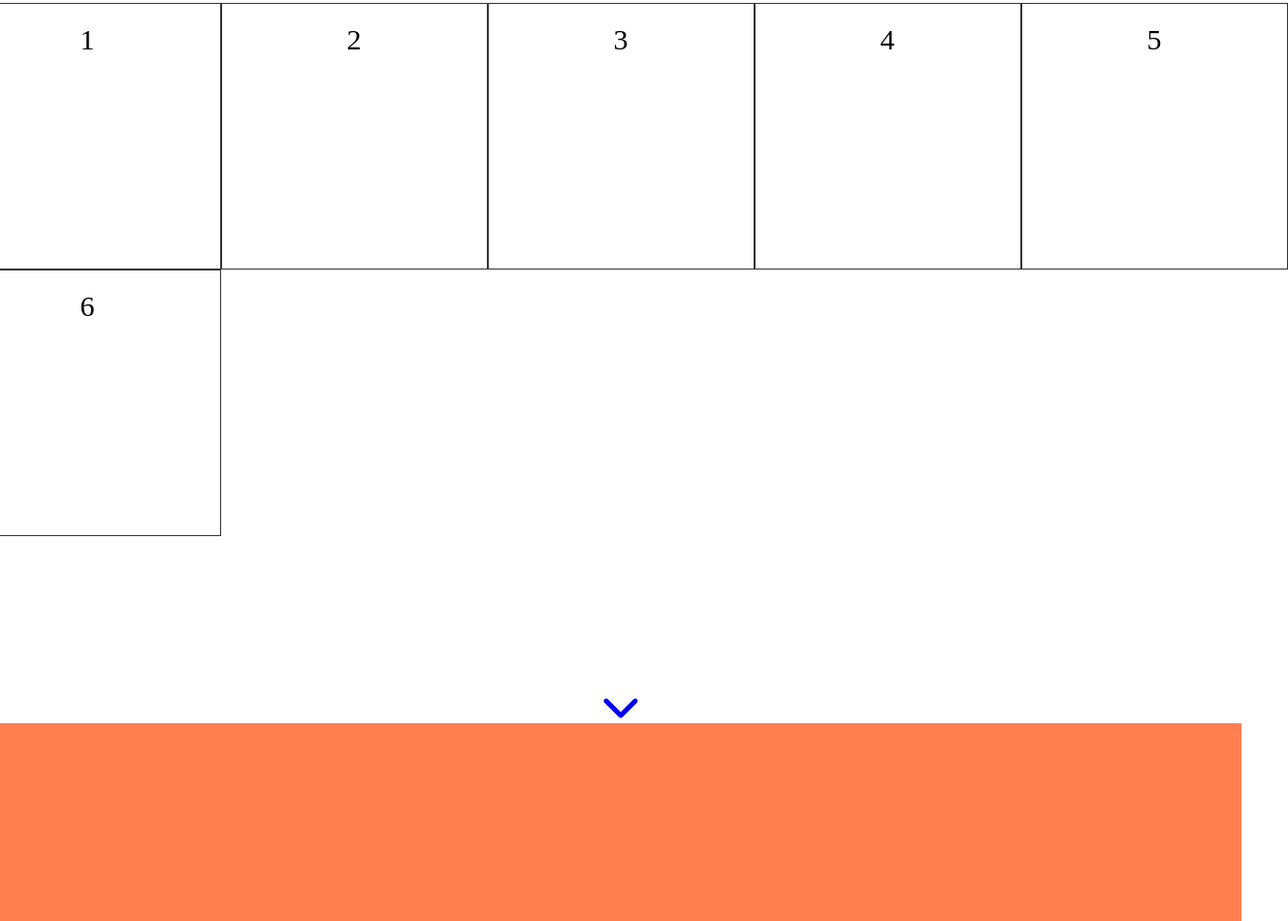
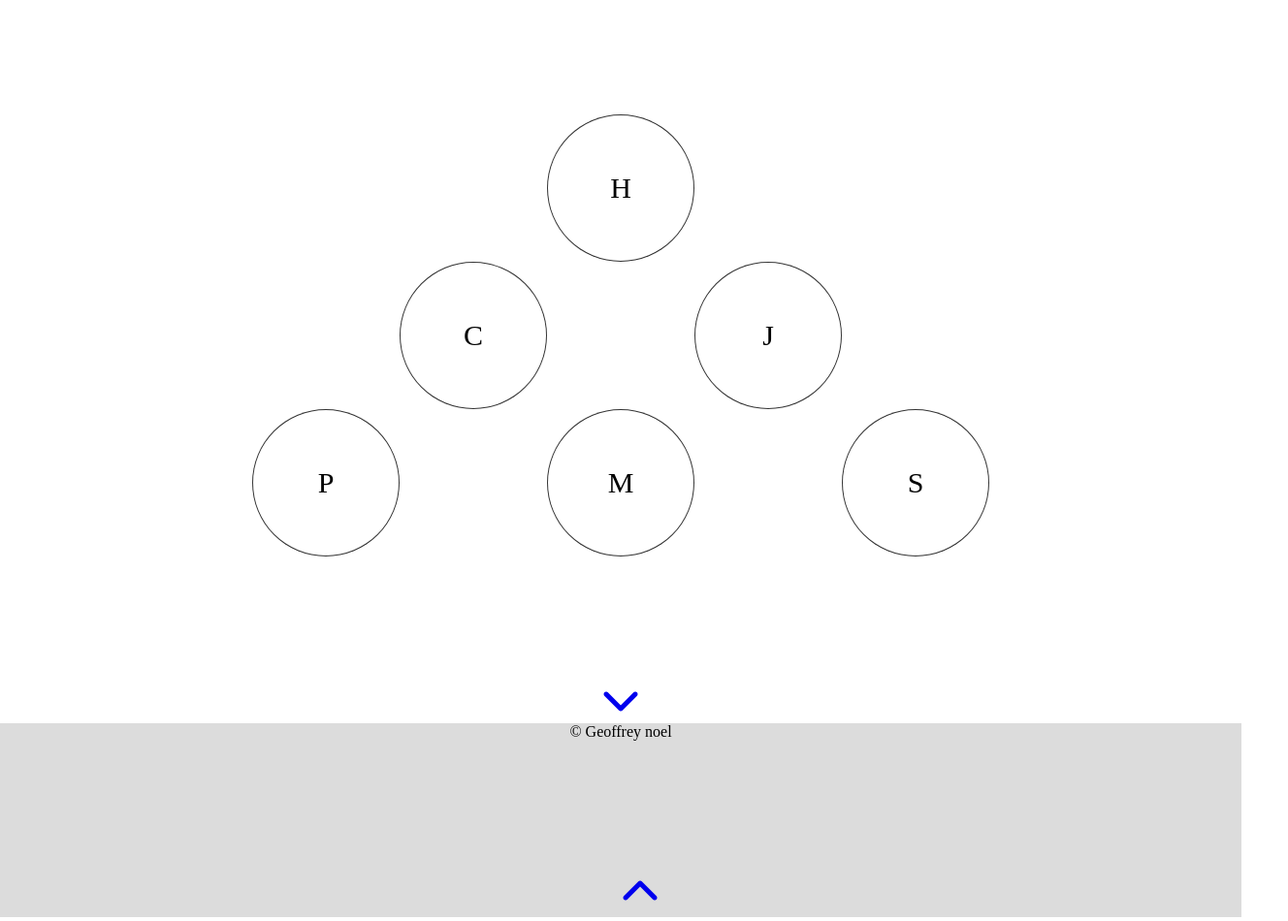
Before and after one commit to Geoffrey184/responsive-et-anim-, a plain HTML site: page index.html in a window 1280 px wide. Shown: the part 1654-2604 px from the top of the page at 97% size, 1328 px wide, since content can reach past the window. Drawn offline with Linux system fonts and the light colour scheme.

Commit message:
efferalghan

```diff
--- a/index.html
+++ b/index.html
@@ -10,34 +10,46 @@
 
 </head>
 <body>
+    <header id="header">
+        <h1> <span> g </span> <span>eoffrey&ensp;</span> <span > <!-- ... 2 espaces --> </span> <span> n </span> <span> oel </span > </h1 >
 
-    <section class="section section1" id="section1">
+        <div>
+            <!-- ... votre logo réactif -->
+        </div> _ _
 
-        <a href="#section2"><i class="fa-solid fa-chevron-down"></i></a>
-      <div><H1>GEOFFREY  NOEL</H1></div>
+        <!-- ... le lien d'ancrage pour "section-1" -->
+        <a href="#section1"><i class="fa-solid fa-chevron-down"></i></a>
 
-   </section>
-    <section class="section section2" id="section2" >
-        <a href="#section3"><i class="fa-solid fa-chevron-down"></i></a>
+    </header>
+
+
+
+
+
+
+    <section class="section section1" id="section1" >
         <div id="carre"></div>
         <div id="carre"></div>
-
+        <!-- ... le lien d'ancrage pour "section-2" -->
+      <a href="#section2"><i class="fa-solid fa-chevron-down"></i></a>
     </section>
 
-    <section class="section section3" id="section3">
-        <a href="#section4"><i class="fa-solid fa-chevron-down"></i></a>
-        <div class="grid-container">
-            <div class="grid-item">1</div>
-            <div class="grid-item">2</div>
-            <div class="grid-item">3</div>
-            <div class="grid-item">4</div>
-            <div class="grid-item">5</div>
-            <div class="grid-item">6</div>
+    <section class="section section2" id="section2">
+        <a href="#footer"><i class="fa-solid fa-chevron-down"></i></a>
+        <div id="grid">
+            <div><p>H</p></div>
+            <div><p>C</p></div>
+            <div><p>J</p></div>
+            <div><p>P</p></div>
+            <div><p>M</p></div>
+            <div><P>S</P></div>
           </div>
     </section>
 
-    <section class="section section4" id="section4">
-        <a href="#section1"><i class="fa-solid fa-chevron-up"></i></a>
-
+     <footer id="footer">
+        <!-- ... le lien d'ancrage pour "top" -->
+        <a href="#header"><i class="fa-solid fa-chevron-up"></i></a>
+        <p>© Geoffrey noel</p>
+    </footer>
 </body>
 </html>
--- a/style.css
+++ b/style.css
@@ -4,22 +4,39 @@
 }
 
 
+header{
+width: 100%;
+height: 100vh;
+text-align: center;
+}
+
+footer{
+width: 100%;
+height: 200px;
+position: relative;
+text-align: center;
+}
+header, footer {
+background-color :  rgb( 220,  220,  220 );
+}
+
 .section1{
-background-color: aquamarine;
+background-color: yellowgreen;
+display: flex;
+align-items: center;
+}
+
+section:nth-of-type(2){
+    display: flex;
+    align-items: center;
+}
+
+#grid div:hover {
+    transform: rotate(359deg);
+    transform: scale(1.1);
 
 }
 
-.section2{
-background-color: yellowgreen;
-}
-
-.section3{
-
-}
-
-.section4{
-background-color: coral;
-}
 
 .section {
 width: 100%;
@@ -27,24 +44,31 @@ height: 100vh;
 text-align: center;
 justify-content:center;
 font-size: 40px;
+position: relative;
+
 
 }
-.grid-container {
+#grid {
     display: grid;
-    grid-template-columns: repeat(5, 275px);
-    grid-template-rows: repeat(3, 275px);
+    grid-template-columns: auto;
+    grid-template-rows: repeat(3, 1fr);
     padding: 10px;
     text-align: center;
     justify-content: center;
+
   }
 
-.grid-item {
+#grid div {
   background-color: rgba(255, 255, 255, 0.8);
   border: 1px solid rgba(0, 0, 0, 0.8);
-  padding: 20px;
+  line-height: 150px;
   font-size: 30px;
   text-align: center;
+  border-radius: 100%;
+  height: 150px;
+  width: 150px;
 }
+
 
 h1{
     text-align: center;
@@ -53,11 +77,12 @@ h1{
     justify-content: center;
     align-items: center;
     width: 100%;
+
   }
 
 .section a {
-    position: relative;
-    bottom: -95%;
+    position: absolute;
+    bottom: 0%;
 }
 html{
     scroll-behavior: smooth ;
@@ -69,6 +94,43 @@ width: 300px;
 border: 1px solid black;
 display: flex;
 justify-content: center;
-
+margin: 15px;
 
 }
+header a {
+  position: absolute;
+  bottom: 0%;
+  font-size: 40px;
+}
+
+footer a {
+  position: absolute;
+  bottom: 0%;
+  font-size: 40px;
+}
+
+#grid div:first-child{
+  grid-column-start: 3;
+  grid-column-end:4 ;
+}
+
+#grid div:nth-child(2){
+  grid-column: 2/ 3;
+  grid-row:2 / 2;
+}
+#grid div:nth-child(3){
+  grid-column: 4/ 5;
+  grid-row:2 / 2;
+}
+#grid div:nth-child(4){
+  grid-column: 1/ 2;
+  grid-row:3 / 3;
+}
+#grid div:nth-child(5){
+  grid-column: 3/ 4;
+  grid-row:3 / 3;
+}
+#grid div:nth-child(6){
+  grid-column: 5/ 5;
+  grid-row:3 / 3;
+}
```
